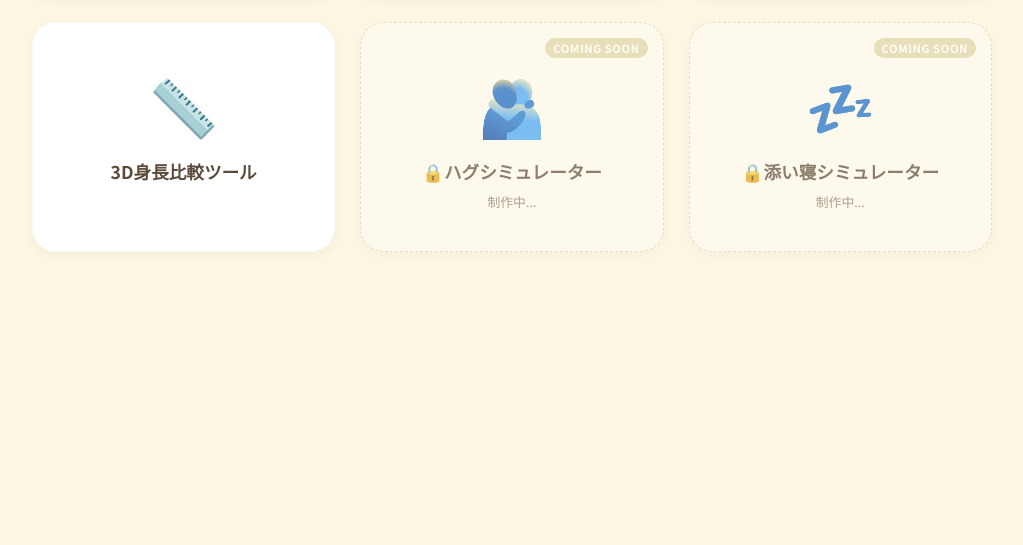
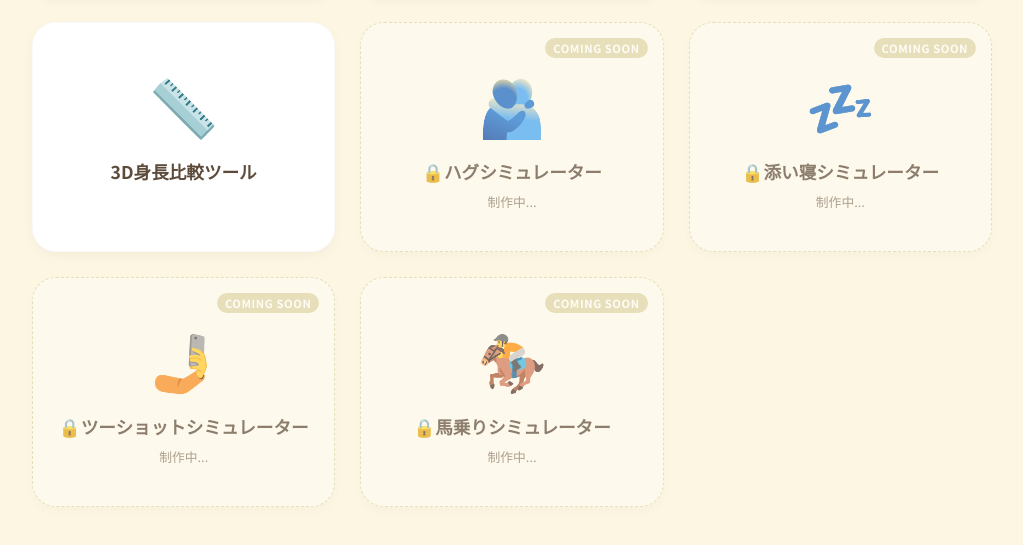
Before and after one commit to qwertyaz111/my-site-hub, a plain HTML site: page index.html in a window 1280 px wide. Shown: the part 789-1334 px from the top of the page, without its empty margins (128-1151 px from the left). Before the commit the page ends 1081 px from the top, so only its background shows below. Drawn offline with Linux system fonts and the light colour scheme.

Commit message:
Add coming soon cards for new simulators

```diff
--- a/index.html
+++ b/index.html
@@ -272,6 +272,18 @@
         <div class="status-text">制作中...</div>
     </div>
 
+    <div class="card coming-soon">
+        <div class="icon">🤳</div>
+        <div class="title">🔒ツーショットシミュレーター</div>
+        <div class="status-text">制作中...</div>
+    </div>
+
+    <div class="card coming-soon">
+        <div class="icon">🏇</div>
+        <div class="title">🔒馬乗りシミュレーター</div>
+        <div class="status-text">制作中...</div>
+    </div>
+
 </div>
 
 </body>
```
